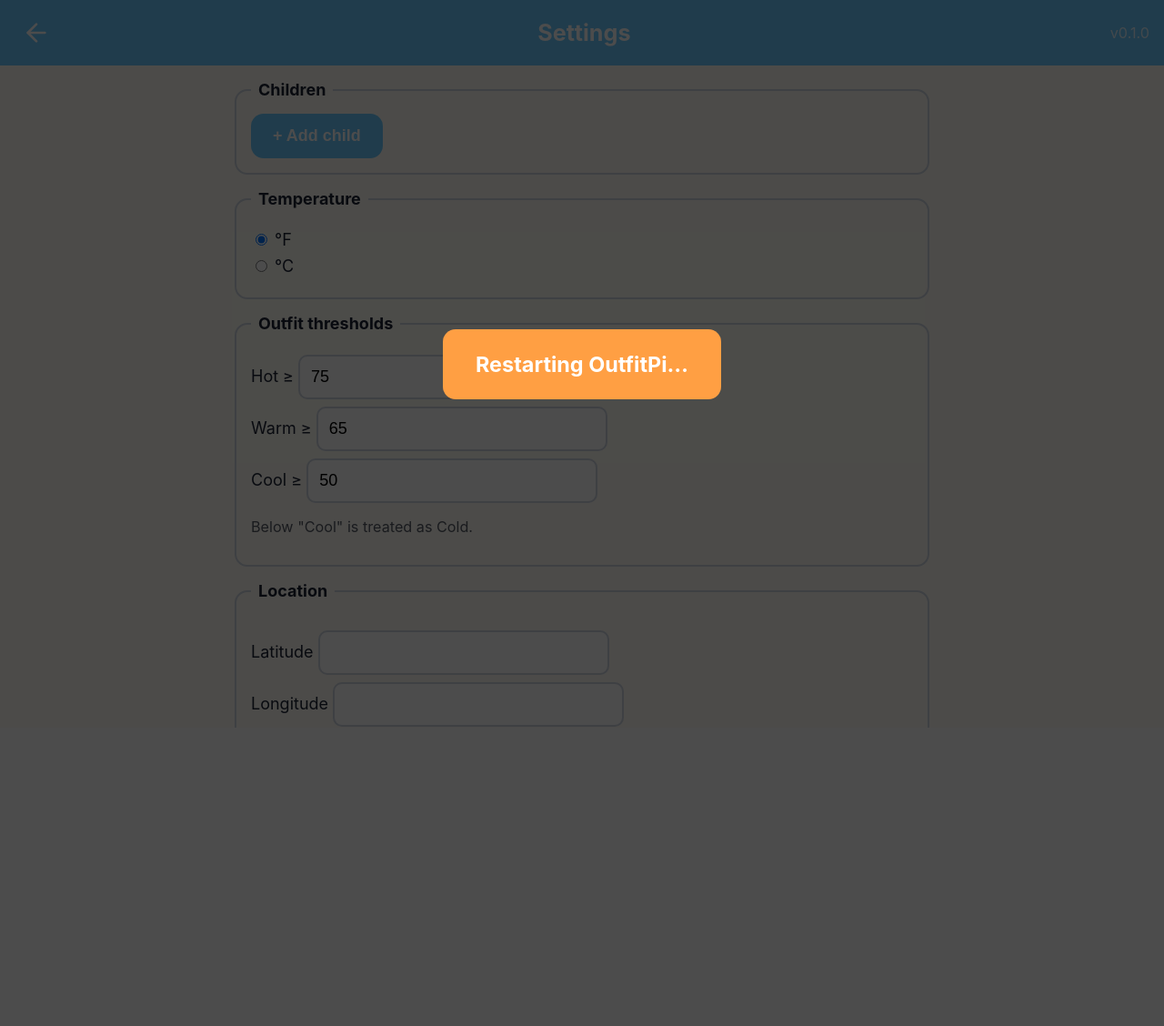
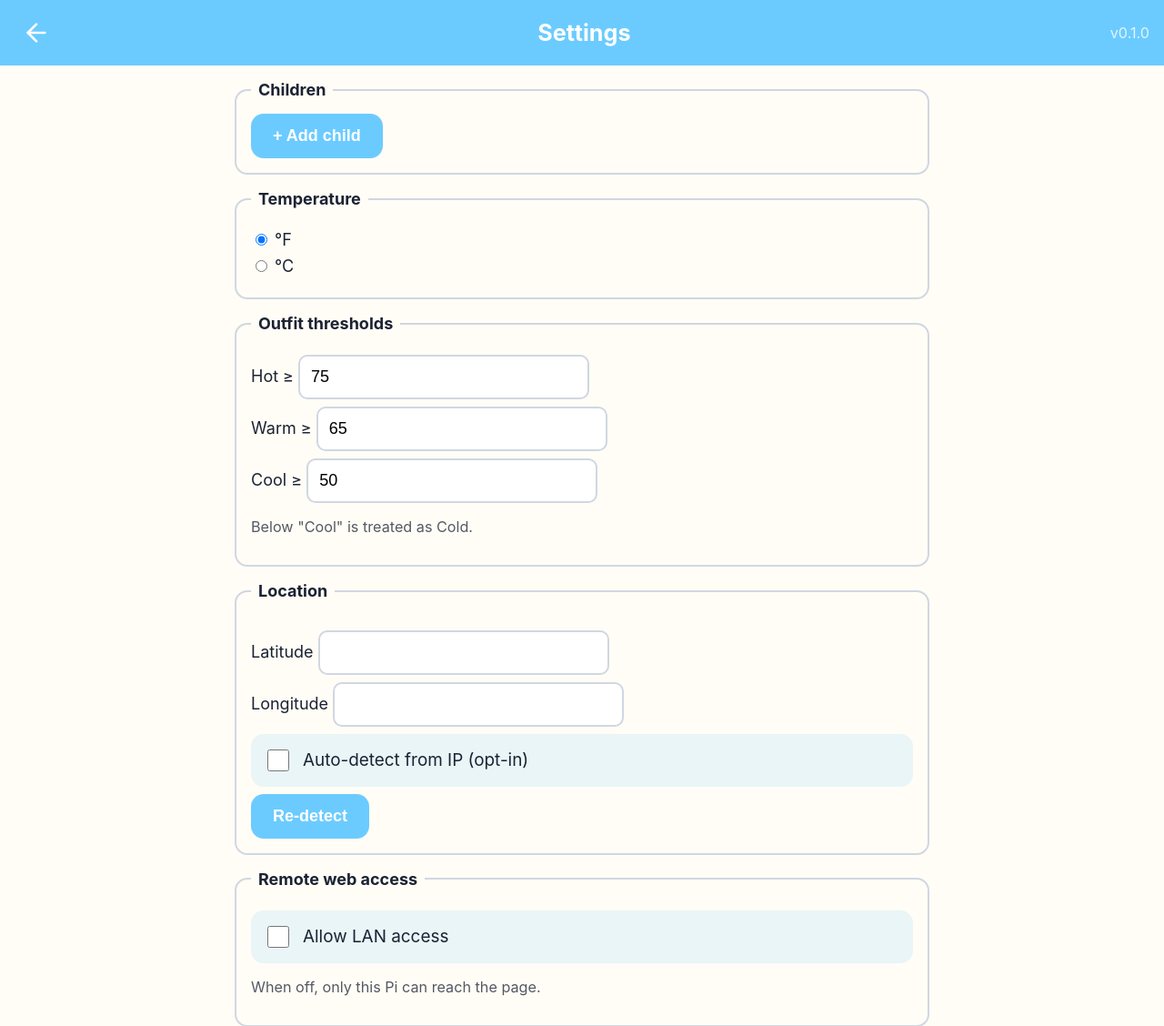
Before and after one commit to PhillyUrbs/OutfitPi, a Flask app: page /settings in a window 1280 px wide. Shown: the top 1128 px of the page at 91% size. Before the commit the page ends 800 px from the top, so only its background shows below. Run offline with Flask 3, Linux system fonts and the light colour scheme; data that the repository does not hold is empty; some libraries are stand-ins or nearby versions.

Commit message:
fix(css): respect [hidden] on .restart-overlay (display:flex was overriding it)

```diff
--- a/static/css/style.css
+++ b/static/css/style.css
@@ -248,6 +248,9 @@ legend { font-weight: 700; padding: 0 8px; }
   z-index: 1000;
   color: #fff;
 }
+.restart-overlay[hidden] {
+  display: none;
+}
 .restart-msg {
   background: var(--orange);
   padding: 24px 36px;
```
